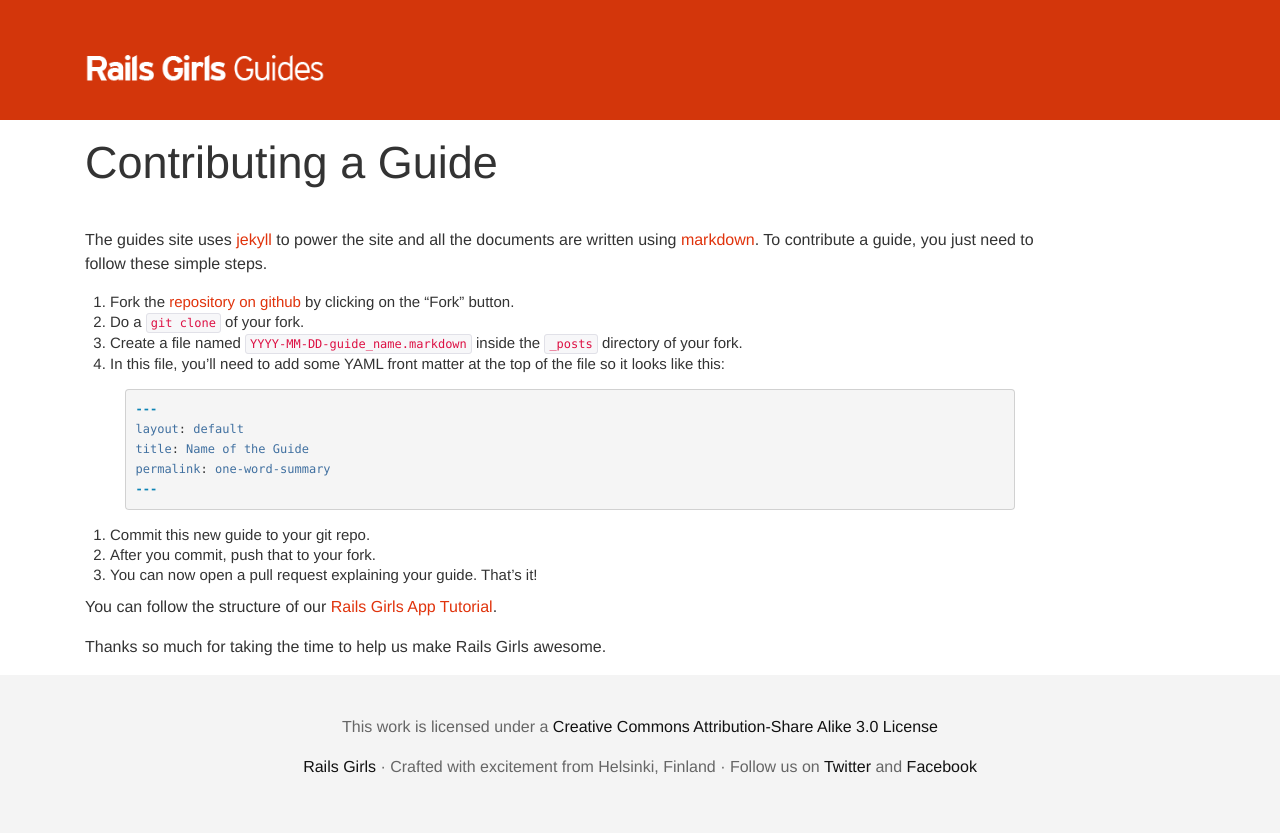
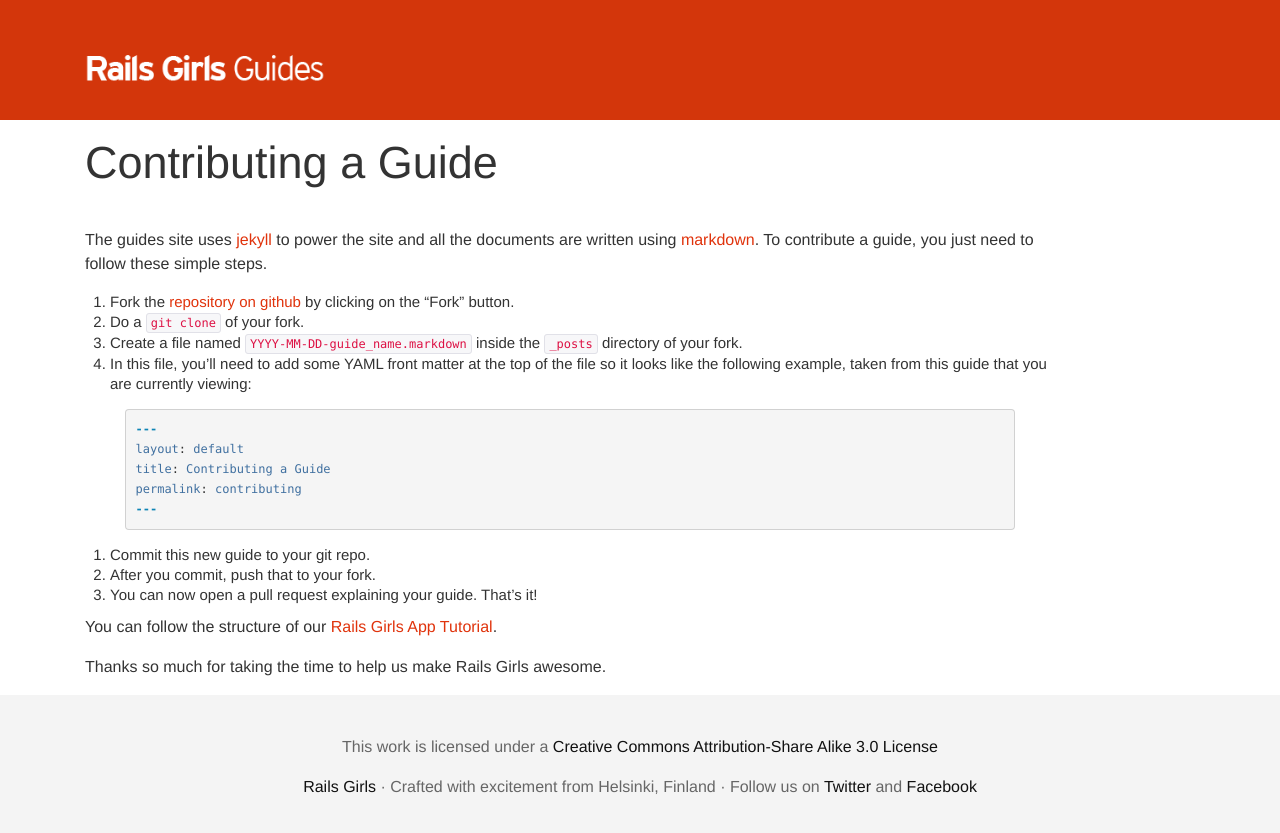
Before and after one commit to railsgirls/guides.railsgirls.com, a Jekyll site: the page built from _posts/2012-04-19-contributing.markdown, in a window 1280 px wide. Shown: the top 833 px of the page. Built offline with Jekyll 4.4.1, drawn with Linux system fonts in a browser that asks for light colours; nearby versions of some CDN libraries.

Commit message:
[Contributing] Use real example so it's more relatable.

```diff
--- a/_posts/2012-04-19-contributing.markdown
+++ b/_posts/2012-04-19-contributing.markdown
@@ -11,12 +11,12 @@
 1. Fork the [repository on github](https://github.com/railsgirls/railsgirls.github.com) by clicking on the "Fork" button.
 2. Do a `git clone` of your fork.
 3. Create a file named `YYYY-MM-DD-guide_name.markdown` inside the `_posts` directory of your fork.
-4. In this file, you'll need to add some YAML front matter at the top of the file so it looks like this:
+4. In this file, you'll need to add some YAML front matter at the top of the file so it looks like the following example, taken from this guide that you are currently viewing:
 {% highlight yaml %}
 ---
 layout: default
-title: Name of the Guide
-permalink: one-word-summary
+title: Contributing a Guide
+permalink: contributing
 ---
 {% endhighlight %}
 5. Commit this new guide to your git repo.
```
